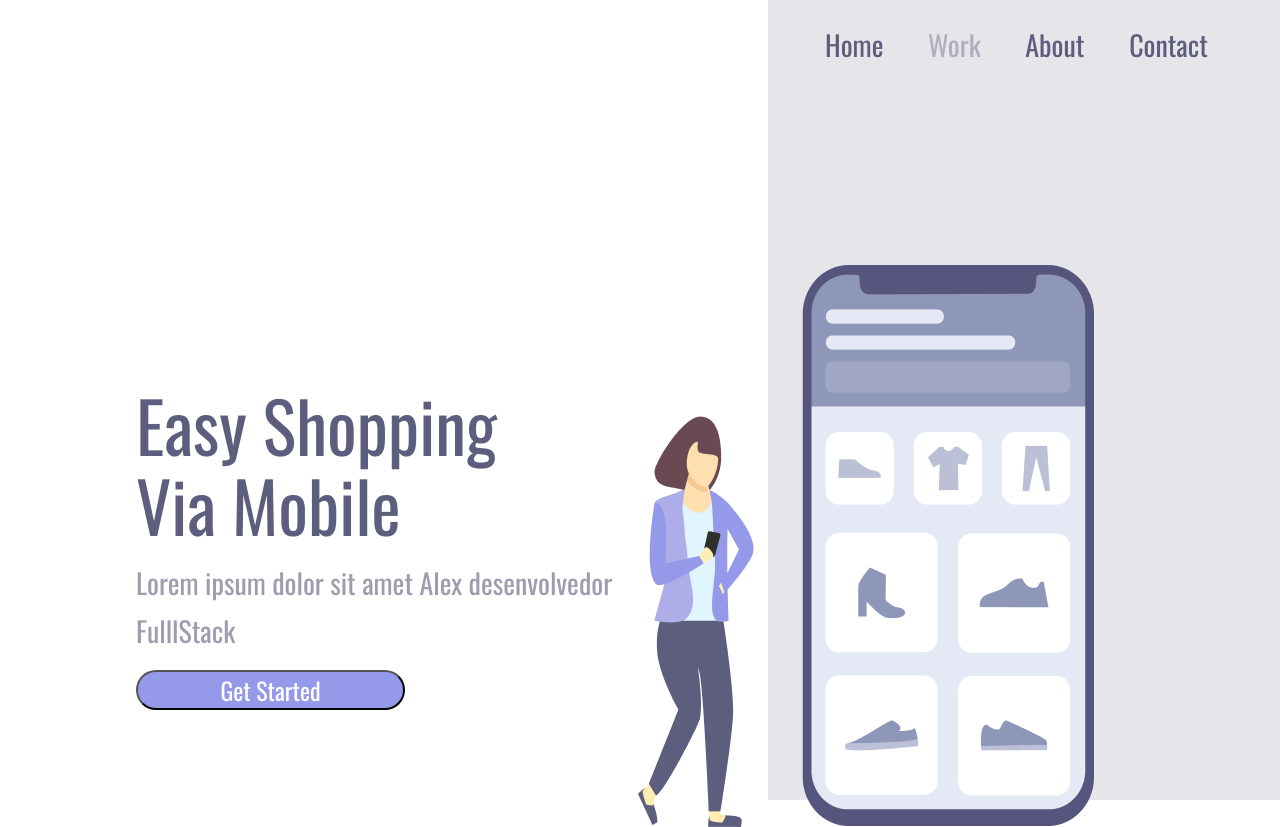
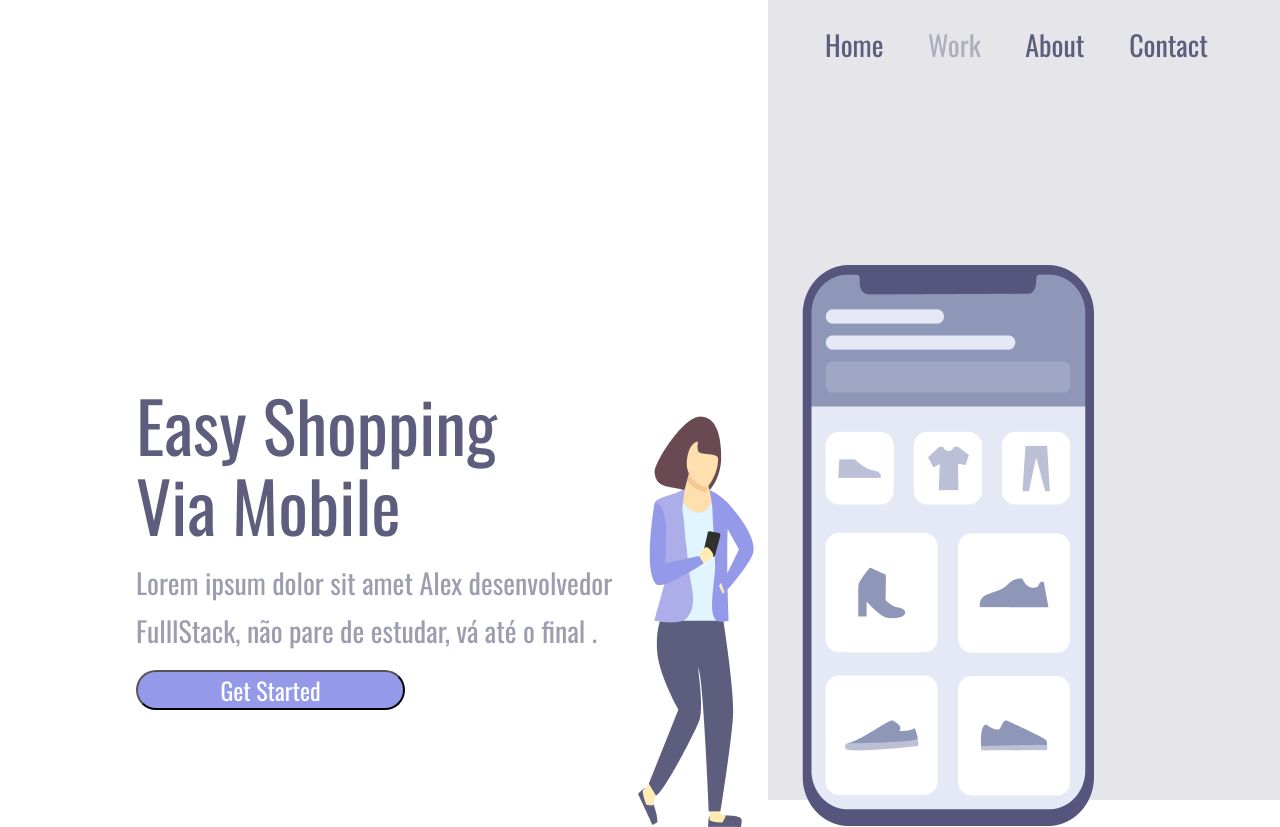
Before and after one commit to AlexDevForever/Projeto-1-Responsivo, a plain HTML site: page index.html in a window 1280 px wide. Drawn offline with nearby package versions, Linux system fonts and the light colour scheme.

Commit message:
Complemento paragráfo principal! Vá em frente, você não é diferente do rodolfo, você é filho de Deus e ttudo pode.

```diff
--- a/index.html
+++ b/index.html
@@ -15,7 +15,8 @@
     <div class="wrapper">
         <section class="container-left">
             <h1>Easy Shopping Via Mobile</h1>
-            <p>Lorem ipsum dolor sit amet Alex desenvolvedor FulllStack </p>
+            <p>Lorem ipsum dolor sit amet Alex desenvolvedor FulllStack, não pare de estudar, vá até o final
+            . </p>
             <button>Get Started</button>
         </section>
         <section class="container-right">
```
